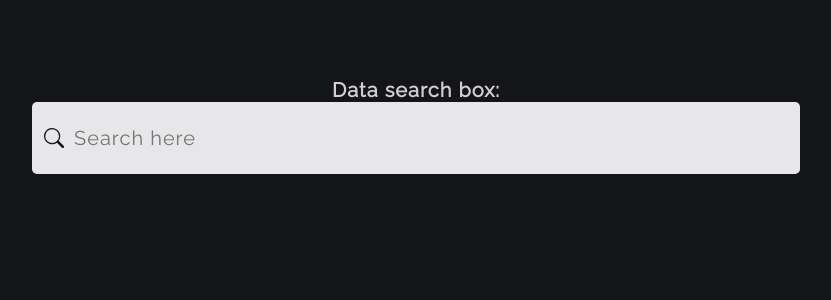
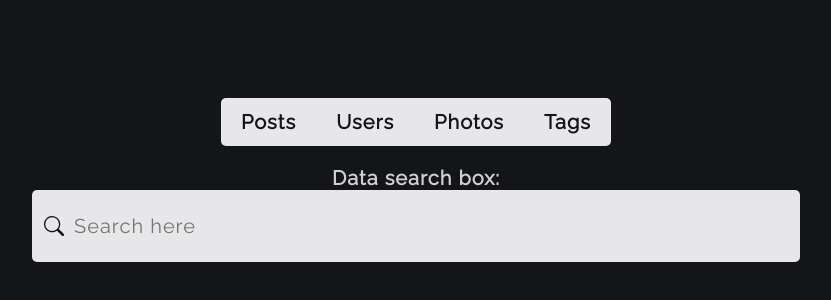
Before and after one commit to Emilysta/search-box, a React (Create React App) app: page / in a window 1280 px wide. Shown: the part 82-382 px from the top of the page, without its empty margins (224-1055 px from the left). Built offline with nearby package versions, Linux system fonts and the light colour scheme.

Commit message:
ToggleGroup

```diff
--- a/src/App/App.tsx
+++ b/src/App/App.tsx
@@ -2,6 +2,7 @@ import { useEffect, useState } from 'react';
 import './App.css';
 import { getPlaceholderData } from 'Utils/Api';
 import SearchBar from 'Components/SearchBar/SearchBar';
+import ToggleGroup from 'Components/ToggleGroup/ToggleGroup';
 
 function App() {
   const [data, setData] = useState(undefined);
@@ -24,6 +25,7 @@ function App() {
   if (data)
     return (
       <div className="App" data-testid='dataTest'>
+        <ToggleGroup buttonsList={['Posts', 'Users', 'Photos', 'Tags']} name='dataToggleBar' />
         Data search box:
         <SearchBar data={data} filterFunction={filterFunction} />
       </div>
--- /dev/null
+++ b/src/Components/ToggleGroup/ToggleGroup.css
@@ -0,0 +1,43 @@
+.toggle-group{
+    border-radius: 5px;
+    background-color: var(--search-bg-color);
+    color: var(--dark-text);
+    list-style: none;
+    padding: 0;
+    overflow: hidden;
+}
+
+.toggle-group.vertical-group{
+    display: flex;
+    flex-direction: column;
+}
+
+.toggle-group.horizontal-group{
+    display: flex;
+    flex-direction: row;
+    justify-content: stretch;
+}
+
+.toggle-group-item{
+    position: relative;
+}
+
+.toggle-group-item input{
+    position: absolute;
+    top: 0;
+    left: 0;
+    width: 100%;
+    height: 100%;
+    margin: 0;
+    cursor: pointer;
+    opacity: 0;
+}
+
+.toggle-group-item div{
+    padding: 12px 20px;
+    pointer-events: none;
+}
+
+.toggle-group-item input:checked~div{
+    background-color: var(--grey);
+}
--- /dev/null
+++ b/src/Components/ToggleGroup/ToggleGroup.tsx
@@ -0,0 +1,30 @@
+import './ToggleGroup.css';
+
+type ToggleGroupProps = {
+    buttonsList: string[],
+    onSelectionChange?: (value: string) => void,
+    isVertical?: boolean,
+    name: string,
+}
+
+export default function ToggleGroup(props: ToggleGroupProps) {
+    function onSelectionChange(e: React.ChangeEvent<HTMLInputElement>) {
+        if (props.onSelectionChange) {
+            props.onSelectionChange(e.target.value);
+        }
+    }
+
+    return (
+        <ul className={`toggle-group ${props.isVertical ? 'vertical-group' : 'horizontal-group'}`}>
+            {props.buttonsList.map((element, i) => {
+                return (
+                    <li key={i} className='toggle-group-item'>
+                        <input type='radio' name={props.name} value={element} onChange={onSelectionChange} />
+                        <div>{element}</div>
+                    </li>
+                )
+            })
+            }
+        </ul>
+    )
+}
```
